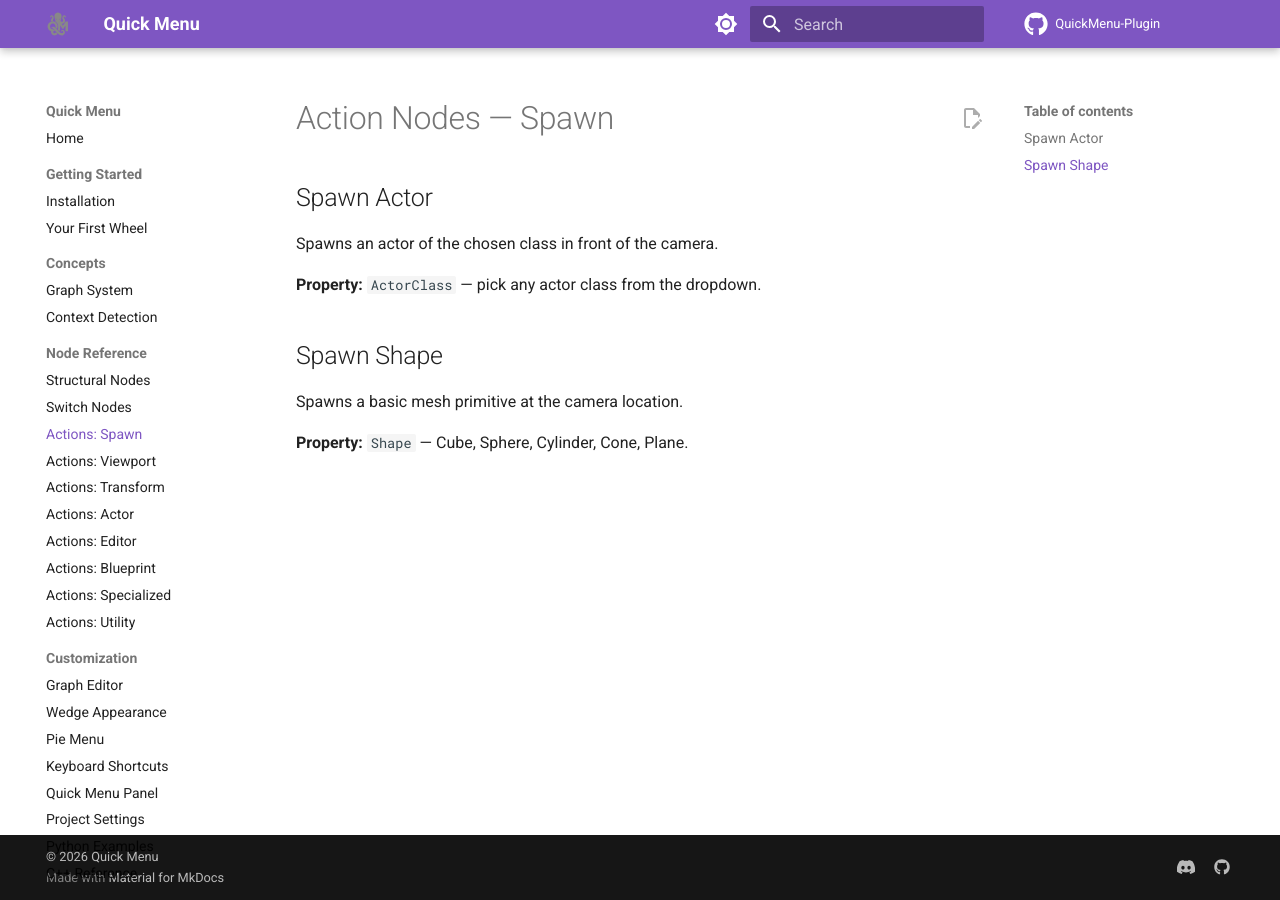
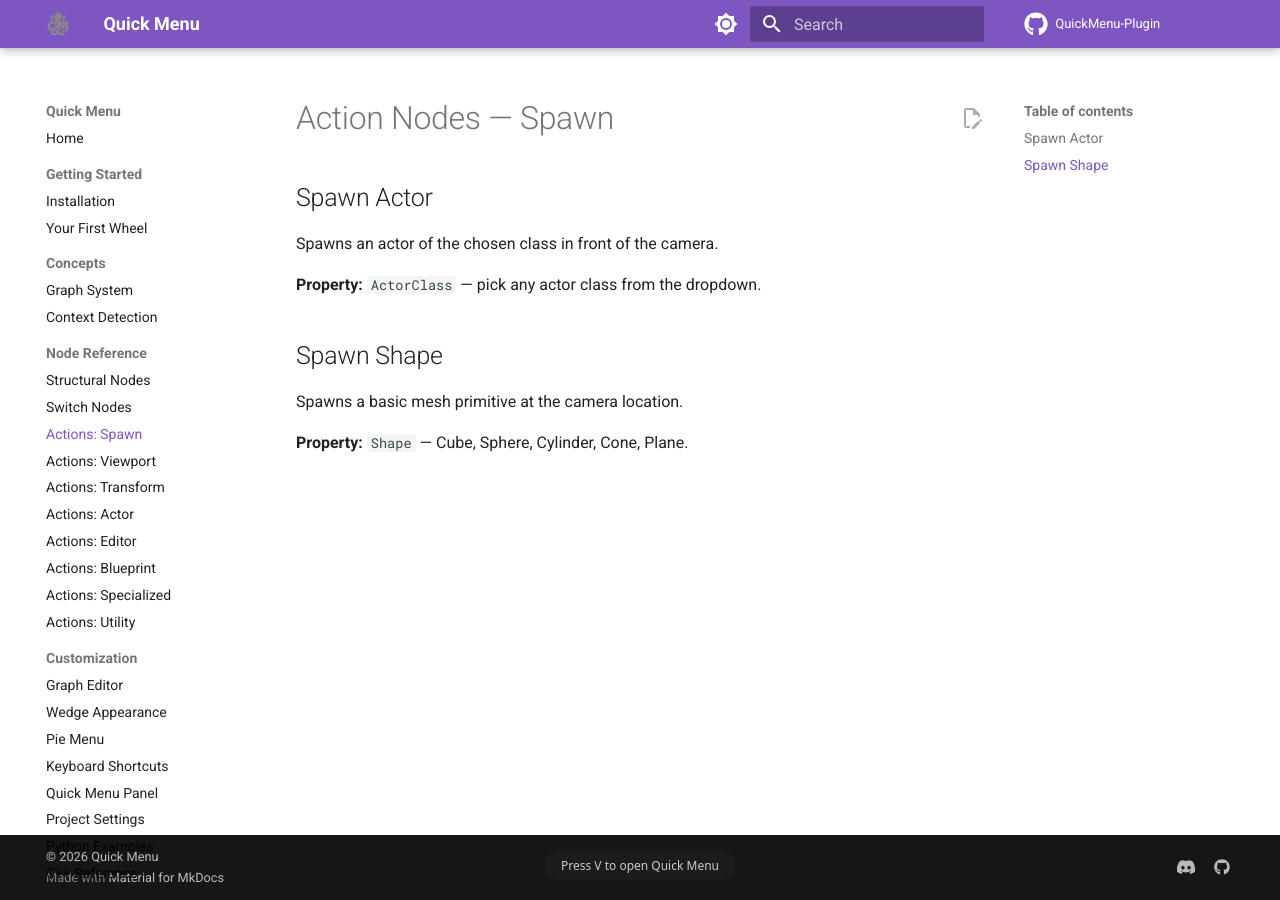
Before and after one commit to Bassounet/QuickMenu-Plugin, an MkDocs documentation site: the page built from docs/nodes/actions-spawn.md, in a window 1280 px wide. Built offline with MkDocs 1.6.1 and Material for MkDocs 9.7.7, drawn with Linux system fonts in a browser that asks for light colours; comment, search, counter and statistics services are not loaded; some of the changed lines change nothing that is shown.

Commit message:
Sync support files (2026-03-15 23:30)

```diff
--- /dev/null
+++ b/docs/js/pie-menu.js
@@ -0,0 +1,239 @@
+(function () {
+  'use strict';
+
+  const SECTIONS = [
+    { label: '🏠 Home', url: '/', color: '#7c4dff' },
+    { label: '🚀 Getting Started', url: '/getting-started/installation/', color: '#651fff' },
+    { label: '🧠 Concepts', url: '/concepts/graph-system/', color: '#536dfe' },
+    { label: '📦 Node Reference', url: '/nodes/structural/', color: '#448aff' },
+    { label: '🎨 Customization', url: '/customization/graph-editor/', color: '#40c4ff' },
+    { label: '⌨️ Shortcuts', url: '/customization/shortcuts/', color: '#18ffff' },
+    { label: '🐍 Python', url: '/customization/python-examples/', color: '#69f0ae' },
+    { label: '🔧 Troubleshooting', url: '/troubleshooting/common-issues/', color: '#ffd740' },
+    { label: '🔄 Refresh', url: null, color: '#ff6e40' },
+  ];
+
+  const INNER_RADIUS = 60;
+  const OUTER_RADIUS = 160;
+  const LABEL_RADIUS = 115;
+
+  let overlay = null;
+  let canvas = null;
+  let ctx = null;
+  let hoveredIndex = -1;
+  let centerX = 0;
+  let centerY = 0;
+  let isOpen = false;
+
+  function createOverlay() {
+    overlay = document.createElement('div');
+    overlay.id = 'qm-pie-overlay';
+    overlay.style.cssText =
+      'position:fixed;top:0;left:0;width:100%;height:100%;z-index:99999;cursor:default;display:none;';
+
+    canvas = document.createElement('canvas');
+    canvas.style.cssText = 'position:absolute;top:0;left:0;';
+    overlay.appendChild(canvas);
+    ctx = canvas.getContext('2d');
+
+    // Hint label
+    const hint = document.createElement('div');
+    hint.id = 'qm-pie-hint';
+    hint.style.cssText =
+      'position:fixed;bottom:20px;left:50%;transform:translateX(-50%);' +
+      'background:rgba(30,30,30,0.85);color:#ccc;padding:6px 16px;border-radius:20px;' +
+      'font-size:12px;font-family:system-ui;pointer-events:none;z-index:100000;display:none;';
+    hint.textContent = 'Press V to open Quick Menu';
+    document.body.appendChild(hint);
+
+    overlay.addEventListener('mousemove', onMouseMove);
+    overlay.addEventListener('click', onMouseClick);
+    overlay.addEventListener('contextmenu', function (e) {
+      e.preventDefault();
+      closeMenu();
+    });
+
+    document.body.appendChild(overlay);
+  }
+
+  function resizeCanvas() {
+    canvas.width = window.innerWidth;
+    canvas.height = window.innerHeight;
+  }
+
+  function openMenu(x, y) {
+    if (isOpen) return;
+    isOpen = true;
+    centerX = x;
+    centerY = y;
+    resizeCanvas();
+    overlay.style.display = 'block';
+    hoveredIndex = -1;
+    draw();
+  }
+
+  function closeMenu() {
+    if (!isOpen) return;
+    isOpen = false;
+    overlay.style.display = 'none';
+  }
+
+  function getWedgeIndex(mx, my) {
+    const dx = mx - centerX;
+    const dy = my - centerY;
+    const dist = Math.sqrt(dx * dx + dy * dy);
+    if (dist < INNER_RADIUS || dist > OUTER_RADIUS + 30) return -1;
+
+    let angle = Math.atan2(dy, dx);
+    if (angle < 0) angle += Math.PI * 2;
+
+    const sliceAngle = (Math.PI * 2) / SECTIONS.length;
+    const offset = -Math.PI / 2 - sliceAngle / 2;
+    let adjusted = angle - offset;
+    if (adjusted < 0) adjusted += Math.PI * 2;
+
+    return Math.floor(adjusted / sliceAngle) % SECTIONS.length;
+  }
+
+  function draw() {
+    ctx.clearRect(0, 0, canvas.width, canvas.height);
+
+    // Dim background
+    ctx.fillStyle = 'rgba(0,0,0,0.4)';
+    ctx.fillRect(0, 0, canvas.width, canvas.height);
+
+    const sliceAngle = (Math.PI * 2) / SECTIONS.length;
+    const startOffset = -Math.PI / 2 - sliceAngle / 2;
+
+    for (let i = 0; i < SECTIONS.length; i++) {
+      const a0 = startOffset + i * sliceAngle;
+      const a1 = a0 + sliceAngle;
+      const isHovered = i === hoveredIndex;
+
+      const r = isHovered ? OUTER_RADIUS + 10 : OUTER_RADIUS;
+
+      // Wedge
+      ctx.beginPath();
+      ctx.arc(centerX, centerY, r, a0, a1);
+      ctx.arc(centerX, centerY, INNER_RADIUS, a1, a0, true);
+      ctx.closePath();
+
+      const baseColor = SECTIONS[i].color;
+      ctx.fillStyle = isHovered ? baseColor : hexToRgba(baseColor, 0.7);
+      ctx.fill();
+
+      // Border
+      ctx.strokeStyle = 'rgba(255,255,255,0.15)';
+      ctx.lineWidth = 1;
+      ctx.stroke();
+
+      // Label
+      const midAngle = (a0 + a1) / 2;
+      const lx = centerX + Math.cos(midAngle) * LABEL_RADIUS;
+      const ly = centerY + Math.sin(midAngle) * LABEL_RADIUS;
+
+      ctx.save();
+      ctx.font = isHovered ? 'bold 13px system-ui' : '12px system-ui';
+      ctx.fillStyle = isHovered ? '#fff' : 'rgba(255,255,255,0.9)';
+      ctx.textAlign = 'center';
+      ctx.textBaseline = 'middle';
+      ctx.fillText(SECTIONS[i].label, lx, ly);
+      ctx.restore();
+    }
+
+    // Center circle
+    ctx.beginPath();
+    ctx.arc(centerX, centerY, INNER_RADIUS - 2, 0, Math.PI * 2);
+    ctx.fillStyle = 'rgba(20,20,20,0.9)';
+    ctx.fill();
+    ctx.strokeStyle = 'rgba(255,255,255,0.1)';
+    ctx.lineWidth = 1;
+    ctx.stroke();
+
+    // Center text
+    ctx.font = 'bold 11px system-ui';
+    ctx.fillStyle = 'rgba(255,255,255,0.5)';
+    ctx.textAlign = 'center';
+    ctx.textBaseline = 'middle';
+    ctx.fillText('Quick Menu', centerX, centerY);
+  }
+
+  function hexToRgba(hex, alpha) {
+    const r = parseInt(hex.slice(1, 3), 16);
+    const g = parseInt(hex.slice(3, 5), 16);
+    const b = parseInt(hex.slice(5, 7), 16);
+    return `rgba(${r},${g},${b},${alpha})`;
+  }
+
+  function onMouseMove(e) {
+    const newIndex = getWedgeIndex(e.clientX, e.clientY);
+    if (newIndex !== hoveredIndex) {
+      hoveredIndex = newIndex;
+      overlay.style.cursor = newIndex >= 0 ? 'pointer' : 'default';
+      draw();
+    }
+  }
+
+  function onMouseClick(e) {
+    if (hoveredIndex < 0) {
+      closeMenu();
+      return;
+    }
+
+    const section = SECTIONS[hoveredIndex];
+    closeMenu();
+
+    if (section.url === null) {
+      // Refresh
+      window.location.reload();
+    } else {
+      window.location.href = section.url;
+    }
+  }
+
+  // Keyboard
+  document.addEventListener('keydown', function (e) {
+    // Don't trigger in inputs/textareas
+    if (e.target.tagName === 'INPUT' || e.target.tagName === 'TEXTAREA' || e.target.isContentEditable) return;
+    // Don't trigger if search is open
+    if (document.querySelector('.md-search__input:focus')) return;
+
+    if (e.key === 'v' || e.key === 'V') {
+      if (isOpen) {
+        closeMenu();
+      } else {
+        // Open at center of viewport
+        openMenu(window.innerWidth / 2, window.innerHeight / 2);
+      }
+      e.preventDefault();
+    }
+
+    if (e.key === 'Escape' && isOpen) {
+      closeMenu();
+      e.preventDefault();
+    }
+  });
+
+  // Init
+  if (document.readyState === 'loading') {
+    document.addEventListener('DOMContentLoaded', createOverlay);
+  } else {
+    createOverlay();
+  }
+
+  // Show hint briefly on first visit
+  setTimeout(function () {
+    const hint = document.getElementById('qm-pie-hint');
+    if (hint && !sessionStorage.getItem('qm-hint-shown')) {
+      hint.style.display = 'block';
+      sessionStorage.setItem('qm-hint-shown', '1');
+      setTimeout(function () {
+        hint.style.opacity = '0';
+        hint.style.transition = 'opacity 1s';
+        setTimeout(function () {
+          hint.style.display = 'none';
+        }, 1000);
+      }, 4000);
+    }
+  }, 2000);
+})();
--- a/mkdocs.yml
+++ b/mkdocs.yml
@@ -98,4 +98,7 @@
       link: https://github.com/Bassounet/QuickMenu-Plugin
       name: GitHub
 
+extra_javascript:
+  - js/pie-menu.js
+
 copyright: "&copy; 2026 Quick Menu"
```
